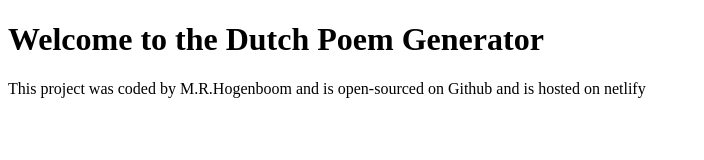
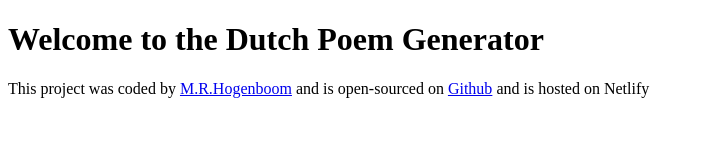
Before and after one commit to MRH9415/Dutch-poem-generator, a plain HTML site: page index.html in a window 1280 px wide. Shown: the whole page, without its empty margins (0-704 px from the left). Drawn offline with Linux system fonts and the light colour scheme.

Commit message:
Making sure all the href are corrected

```diff
--- a/index.html
+++ b/index.html
@@ -3,23 +3,19 @@
   <head>
     <meta charset="UTF-8" />
     <meta name="viewport" content="width=device-width, initial-scale=1.0" />
-    <title>A.I.Poem Generator</title>
+    <title>A.I. Poem Generator</title>
     <link rel="stylesheet" href="src/style.css" />
   </head>
   <body>
     <h1>Welcome to the Dutch Poem Generator</h1>
     <footer>
-      This project was coded by<a
-        href="https://github.com/MRH9415"
-        target="_blank"
-      ></a>
-      M.R.Hogenboom
-      <a
-        href="https://github.com/MRH9415/Dutch-poem-generator"
-        target="_blank"
-      ></a>
-      and is open-sourced on Github </a>
-      and is hosted on netlify
+      This project was coded by
+      <a href="https://github.com/MRH9415" target="_blank">M.R.Hogenboom</a>
+      and is open-sourced on
+      <a href="https://github.com/MRH9415/Dutch-poem-generator" target="_blank"
+        >Github</a
+      >
+      and is hosted on Netlify
     </footer>
     <script src="src/index.js"></script>
   </body>
```
